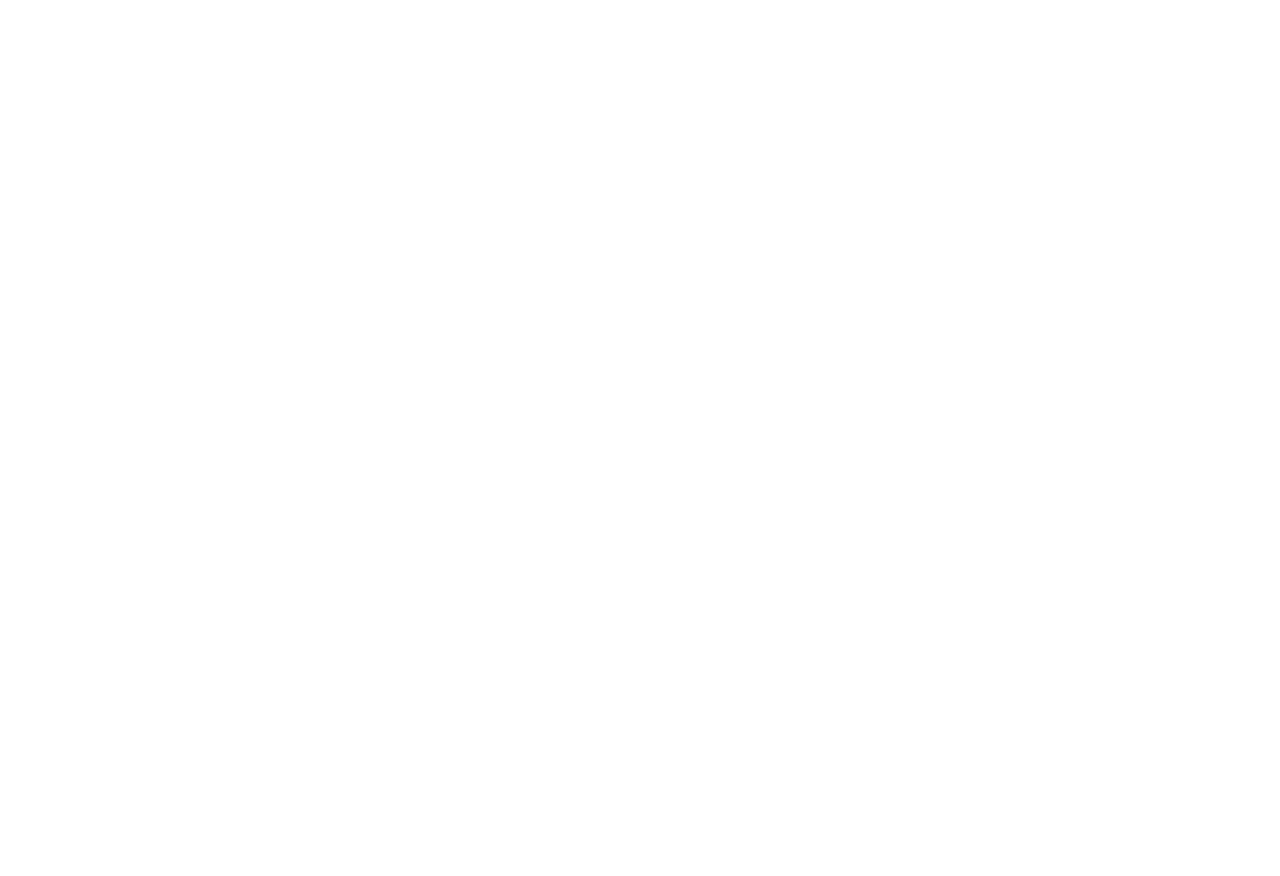
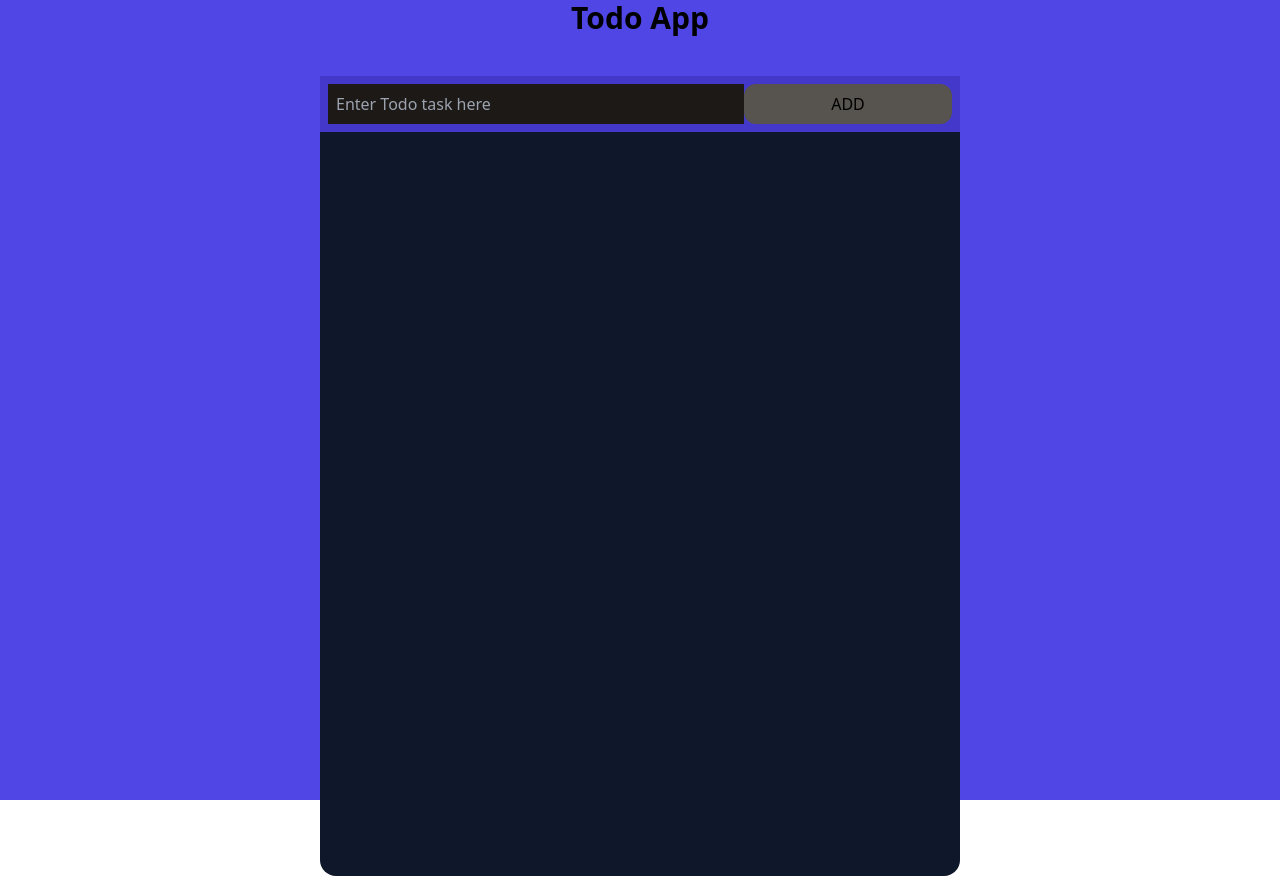
Before and after one commit to mohitkumar1718/Todo-app, a React (Create React App) app: page / in a window 1280 px wide. Before the commit the page ends 800 px from the top, so only its background shows below. Built offline with nearby package versions, Linux system fonts and the light colour scheme.

Commit message:
added toto functionality

```diff
--- a/src/App.js
+++ b/src/App.js
@@ -1,10 +1,30 @@
 import './App.css';
+import Header from './Components/Header';
+import Form from './Components/Form';
+import { useEffect, useState } from 'react';
+import TodoList from './Components/TodoList';
 
 function App() {
+  const [input,setInput]=useState("");
+  const [list,setList]=useState([]);
+  const [editTodo,setEditTodo]=useState(null);
+
   return (
-   <>
+   <div className='text-center w-screen bg-indigo-600 h-screen'>
+     <Header/>
+     <div className='w-1/2 h-full bg-slate-900 mx-auto rounded-2xl'>
+     <Form
+      input={input}
+      setInput={setInput}
+      list={list}
+      setList={setList}
+      editTodo={editTodo}
+      setEditTodo={setEditTodo}
+     />
+     <TodoList list={list} setList={setList} setEditTodo={setEditTodo}/>
 
-   </>
+     </div>
+   </div>
   );
 }
 
--- /dev/null
+++ b/src/Components/Form.js
@@ -0,0 +1,67 @@
+import {React, useEffect} from 'react'
+import { v4 } from 'uuid';
+
+const Form = ({input,setInput,list,setList ,editTodo, setEditTodo}) => {
+
+    useEffect(()=>{
+        if(editTodo){
+            setInput(editTodo.title);
+        }
+        else{
+            setInput("")
+        }
+    },[setInput,editTodo])
+
+    useEffect(() => {
+        const storedTasks = JSON.parse(localStorage.getItem('list'));
+        if (storedTasks) {
+            setList(storedTasks);
+        }
+    }, []);
+    useEffect(() => {
+        localStorage.setItem('list', JSON.stringify(list));
+    }, [list]);
+    const onInputChange=(e)=>{
+        setInput(e.target.value);
+
+    };
+    const updateTodo=(title,id)=>{
+        const newTodo= list.map((todo)=>{
+            if(todo.id===id)return {title,id};
+            else{return todo}
+        })
+        setList(newTodo);
+        setEditTodo("");
+
+    }
+
+    const onFormSubmit=(e)=>{
+        e.preventDefault();
+        if(input){
+
+            if(!editTodo){
+
+                setList([...list ,{id:v4(),title:input,completed:false}])
+            setInput('');
+        }else{
+            updateTodo(input,editTodo.id);
+        }
+    }
+    }
+  return (
+
+    <form
+    onSubmit={onFormSubmit}
+    className='p-2 mx-auto mt-10 bg-indigo-700 text-start' action="">
+        <input
+        value={input}
+        onChange={onInputChange}
+        className='w-2/3 h-10 bg-stone-900 text-white px-2'
+        type="text"
+        placeholder='Enter Todo task here' />
+        <button className=' w-1/3 bg-stone-600 h-10 px-2 rounded-xl '>ADD</button>
+    </form>
+  )
+}
+
+export default Form
--- /dev/null
+++ b/src/Components/Header.js
@@ -0,0 +1,9 @@
+import React from 'react'
+
+const Header = () => {
+  return (
+    <h1 className='text-3xl font-bold'>Todo App</h1>
+  )
+}
+
+export default Header
--- /dev/null
+++ b/src/Components/TodoList.js
@@ -0,0 +1,28 @@
+import React from 'react'
+
+const TodoList = ({list,setList, setEditTodo}) => {
+    const handleDelete=({id})=>{
+        setList(list.filter((todo)=>todo.id!==id))
+    }
+    const handleEdit=({id})=>{
+       const findTodo=list.find((todo)=>todo.id===id);
+       setEditTodo(findTodo);
+    }
+  return (
+    <div>
+        {
+            list.map((todo)=>{
+                return (
+                    <li key={todo.id} className='list-none w-full h-10 my-auto mt-3 px-5' >
+                        <input className=' p-2' type="text" name="" value={todo.title} onChange={(e)=>e.preventDefault()} id="" />
+                        <button className='bg-green-600 p-2' onClick={()=>handleEdit(todo)}>EDIT</button>
+                        <button className='bg-red-500 p-2' onClick={()=>handleDelete(todo)}>DELETE</button>
+                    </li>
+                )
+            })
+        }
+    </div>
+  )
+}
+
+export default TodoList
```
